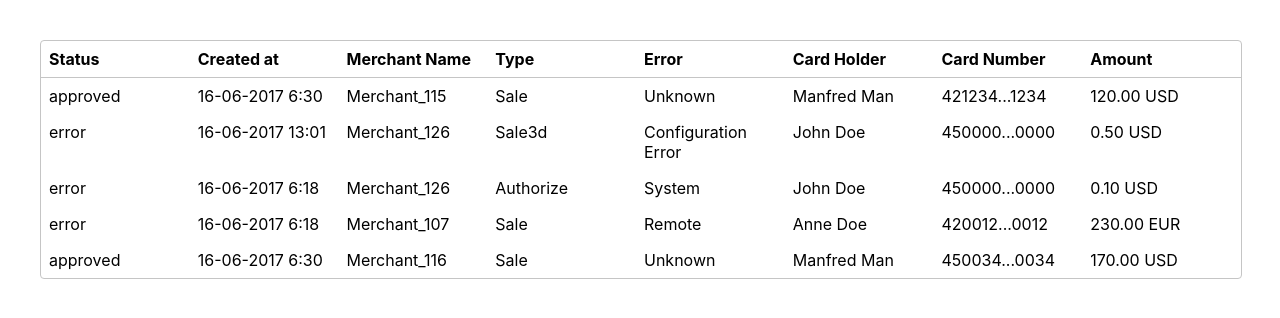
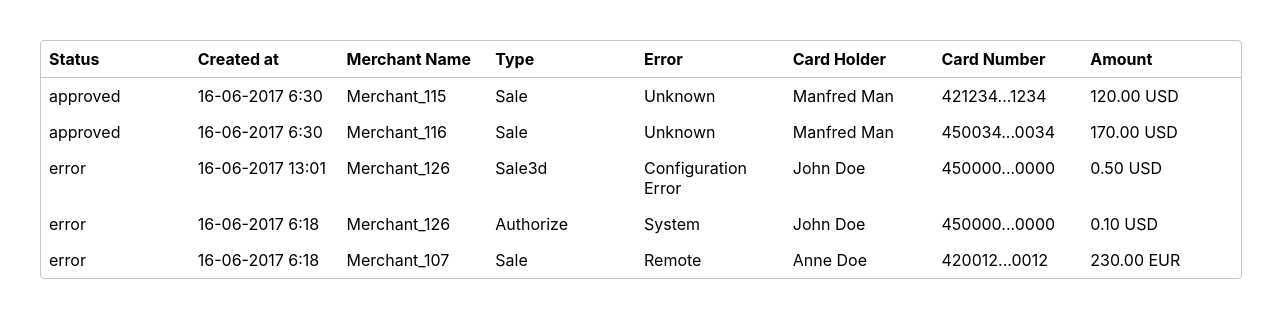
Before and after one commit to m-zhingova/table-task, a React (Create React App) app: page / in a window 1280 px wide. Shown: the top 318 px of the page. Built offline with nearby package versions, Linux system fonts and the light colour scheme.

Commit message:
add table sorting

```diff
--- a/src/Transactions/components/TransactionsTable.js
+++ b/src/Transactions/components/TransactionsTable.js
@@ -1,21 +1,41 @@
-import React from "react";
+import React, { useState } from "react";
 import { TransactionsTableRow } from "./TransactionsTableRow";
 import "./TransactionsTable.css";
+import { genericSorting, sortingOrder } from "../../Utils/sorting";
 
 export const TransactionsTable = ({ transactions }) => {
+  const [sortOrder, setSortOrder] = useState(sortingOrder.asc);
+  const [sortField, setSortField] = useState("status");
+
+  const onSort = (field) => {
+    if (sortField === field) {
+      setSortOrder(
+        sortOrder === sortingOrder.asc ? sortingOrder.desc : sortingOrder.asc
+      );
+    } else {
+      setSortField(sortingOrder.asc);
+    }
+
+    setSortField(field);
+  };
+
+  const sortedTable = React.useMemo(() => {
+    return genericSorting(transactions, sortField, sortOrder);
+  }, [transactions, sortOrder, sortField]);
+
   return (
     <div className="transaction-table">
       <div className="transaction-table-header">
-        <div>Status</div>
-        <div>Created at</div>
-        <div>Merchant Name</div>
-        <div>Type</div>
-        <div>Error</div>
-        <div>Card Holder</div>
-        <div>Card Number</div>
-        <div>Amount</div>
+        <div onClick={() => onSort("status")}>Status</div>
+        <div onClick={() => onSort("created_at")}>Created at</div>
+        <div onClick={() => onSort("merchant_name")}>Merchant Name</div>
+        <div onClick={() => onSort("type")}>Type</div>
+        <div onClick={() => onSort("error_class")}>Error</div>
+        <div onClick={() => onSort("card_holder")}>Card Holder</div>
+        <div onClick={() => onSort("card_number")}>Card Number</div>
+        <div onClick={() => onSort("amount")}>Amount</div>
       </div>
-      {transactions.map((transaction) => (
+      {sortedTable.map((transaction) => (
         <TransactionsTableRow key={transaction.id} transaction={transaction} />
       ))}
     </div>
--- /dev/null
+++ b/src/Utils/sorting.js
@@ -0,0 +1,12 @@
+export const sortingOrder = {
+  asc: "asc",
+  desc: "desc",
+};
+
+export const genericSorting = (data, field, order) => {
+  return data.sort(
+    (a, b) =>
+      a[field].localeCompare(b[field], "en", { numeric: "true" }) *
+      (order === sortingOrder.asc ? 1 : -1)
+  );
+};
```
